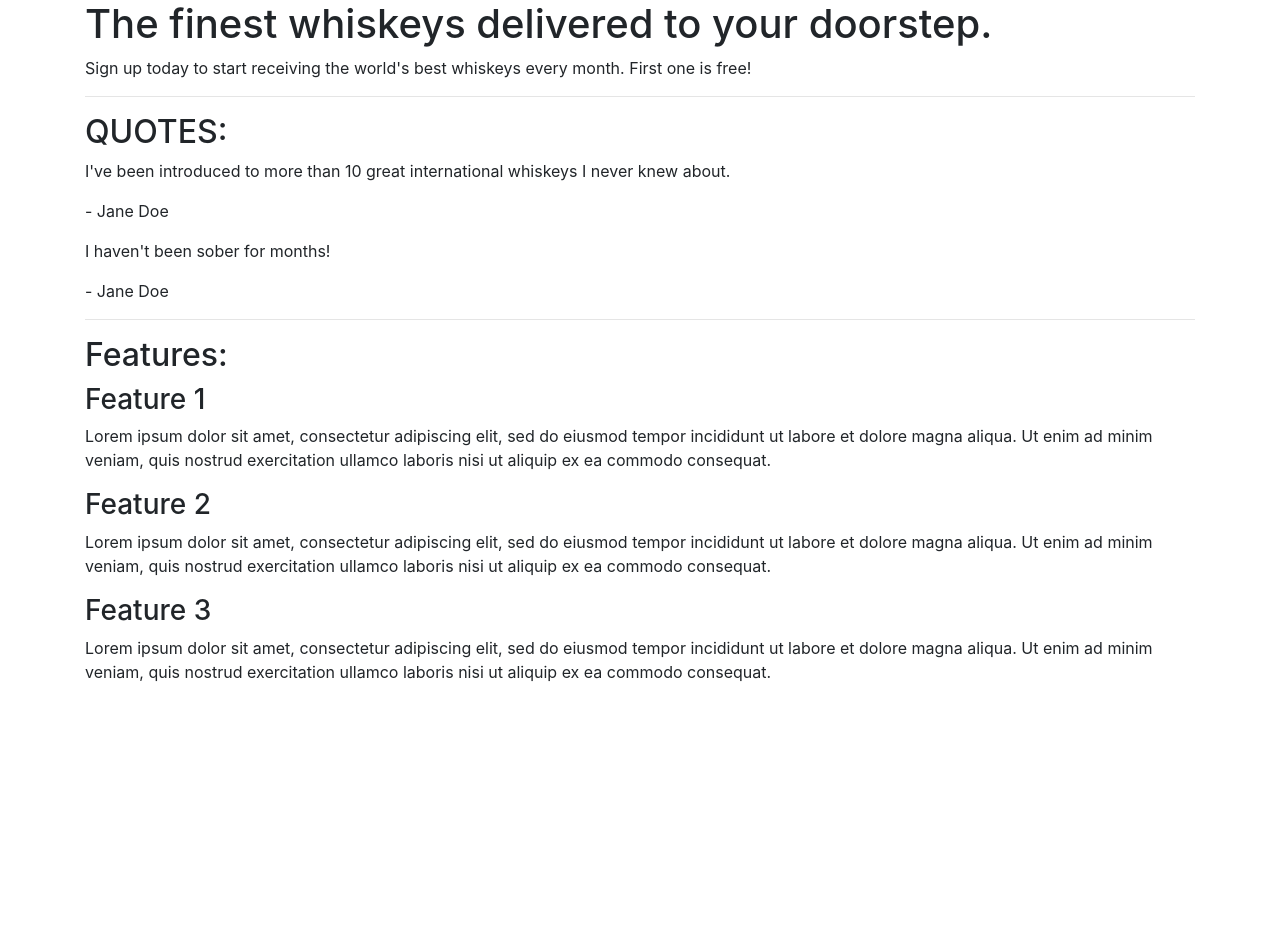
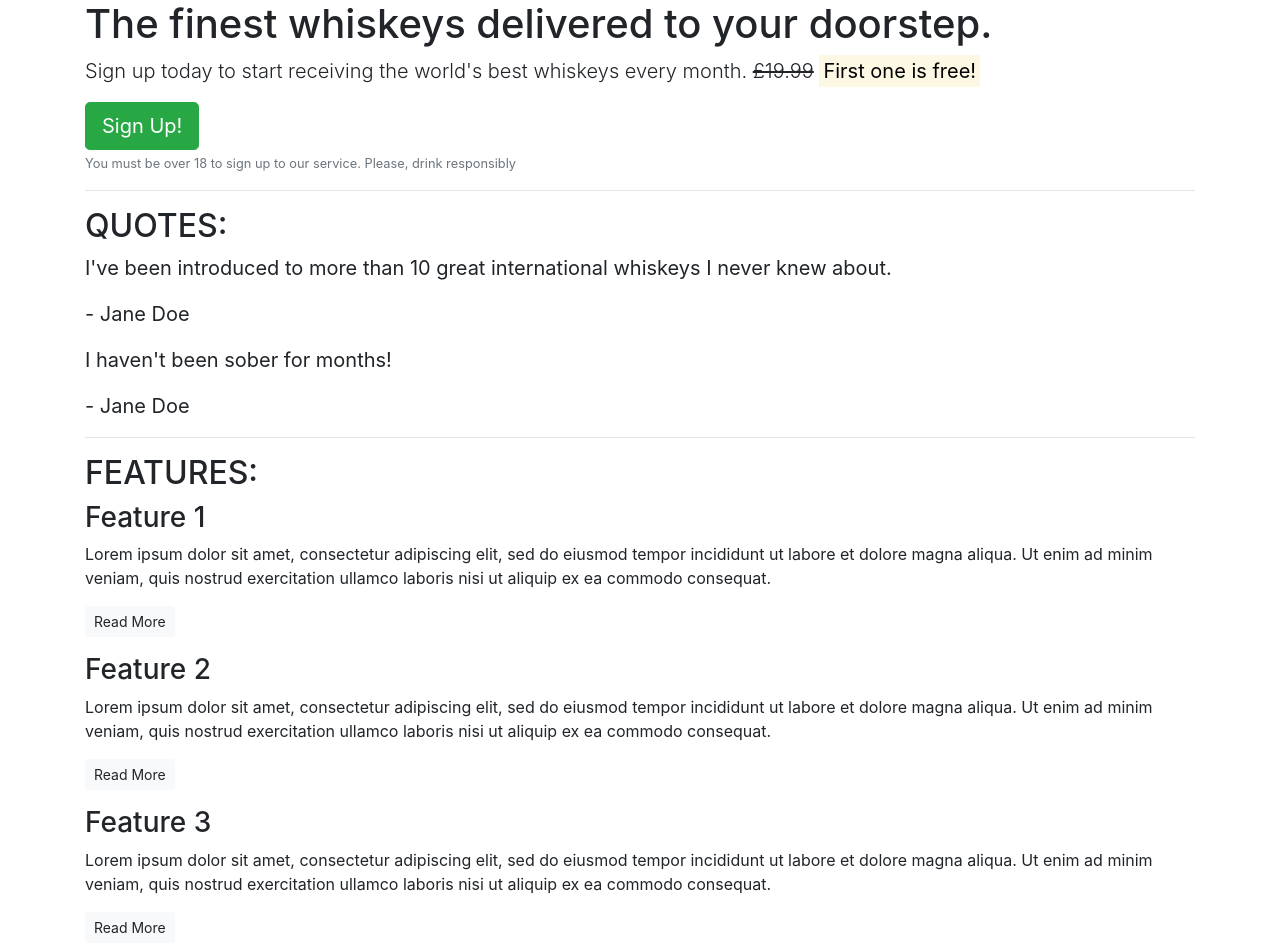
Before and after one commit to grant-britchford/BootStrap, a website: page index.html in a window 1280 px wide. Before the commit the page ends 800 px from the top, so only its background shows below. Drawn offline with nearby package versions, Linux system fonts and the light colour scheme.

Commit message:
new bootsstrap styles added

```diff
--- a/index.html
+++ b/index.html
@@ -12,7 +12,9 @@
         <!-- Callout -->
         <section class="callout">
             <h1>The finest whiskeys delivered to your doorstep.</h1>
-            <p>Sign up today to start receiving the world's best whiskeys every month. First one is free!</p>
+            <p class="lead">Sign up today to start receiving the world's best whiskeys every month. <s>£19.99</s> <strong><mark>First one is free!</mark></strong></p>
+            <button class="btn btn-success btn-lg">Sign Up!</button>
+            <p class="text-muted"><small>You must be over 18 to sign up to our service. Please, drink responsibly</small></p>
         </section>
         <!-- /.callout -->
         <hr>
@@ -20,32 +22,35 @@
         <!-- Quotes -->
         <section class="quotes">
             <h2 class="text-uppercase">Quotes:</h2>
-            <div class="quote">
+            <blockquote class="blockquote">
                 <p>I've been introduced to more than 10 great international whiskeys I never knew about.</p>
                 <p>- Jane Doe</p>
-            </div>
-            <div class="quote">
+            </blockquote>
+            <blockquote class="blockquote">
                 <p>I haven't been sober for months!</p>
                 <p>- Jane Doe</p>
-            </div>
+            </blockquote>
         </section>
         <!-- /.quotes -->
         <hr>
 
         <!-- Features -->
         <section class="features">
-            <h2>Features:</h2>
+            <h2 class="text-uppercase">Features:</h2>
             <div class="feature">
                 <h3>Feature 1</h3>
                 <p>Lorem ipsum dolor sit amet, consectetur adipiscing elit, sed do eiusmod tempor incididunt ut labore et dolore magna aliqua. Ut enim ad minim veniam, quis nostrud exercitation ullamco laboris nisi ut aliquip ex ea commodo consequat.</p>
+                <p><a class="btn btn-sm btn-light" href="">Read More</a></p>
             </div>
             <div class="feature">
                 <h3>Feature 2</h3>
                 <p>Lorem ipsum dolor sit amet, consectetur adipiscing elit, sed do eiusmod tempor incididunt ut labore et dolore magna aliqua. Ut enim ad minim veniam, quis nostrud exercitation ullamco laboris nisi ut aliquip ex ea commodo consequat.</p>
+                <p><a class="btn btn-sm btn-light" href="">Read More</a></p>
             </div>
             <div class="feature">
                 <h3>Feature 3</h3>
                 <p>Lorem ipsum dolor sit amet, consectetur adipiscing elit, sed do eiusmod tempor incididunt ut labore et dolore magna aliqua. Ut enim ad minim veniam, quis nostrud exercitation ullamco laboris nisi ut aliquip ex ea commodo consequat.</p>
+                <p><a class="btn btn-sm btn-light" href="">Read More</a></p>
             </div>
         </section>
         <!-- /.features -->
```
